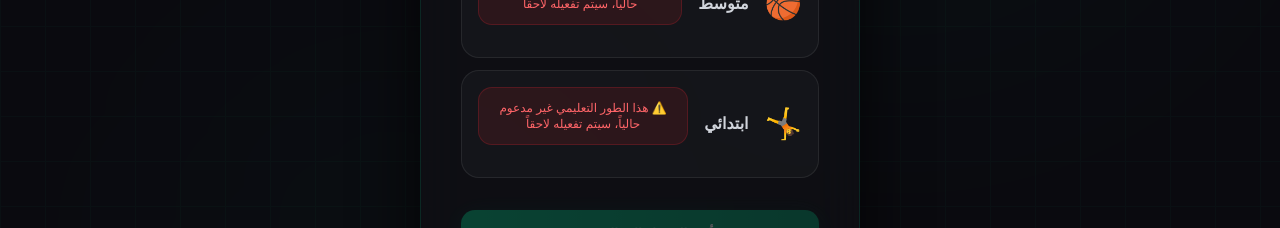
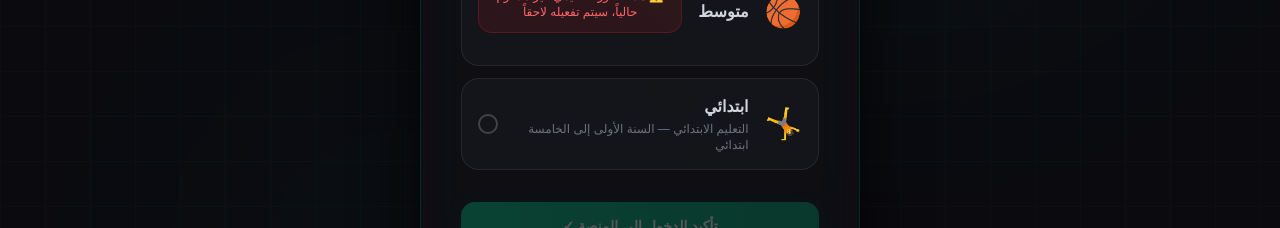
Before and after one commit to ronney0611-dev/EPS-HighSchool, a Next.js app: page /choose-level in a window 1280 px wide. Shown: the part 504-732 px from the top of the page. Built offline with nearby package versions, Linux system fonts and the light colour scheme; no server answers.

Commit message:
allow primaire logIn

```diff
--- a/app/choose-level/page.tsx
+++ b/app/choose-level/page.tsx
@@ -124,15 +124,7 @@ export default function ChooseLevel() {
                             >
                                 <span className="text-3xl">{level.emoji}</span>
                                 {
-                                    level.key !== 'lycee' ? (
-                                        <>
-                                            <div className={`font-bold text-base transition-colors ${isSelected ? 'text-white' : 'text-gray-300'}`}>
-                                                {level.label}
-                                            </div>
-                                            <div className="bg-red-500/10 border border-red-500/20 text-red-400 text-xs rounded-xl p-3 text-center font-medium mb-4">
-                                                ⚠️ هذا الطور التعليمي غير مدعوم حالياً، سيتم تفعيله لاحقاً
-                                            </div></>
-                                    ) : (
+                                    level.key !== 'cem' ? (
                                         <>
                                             <div className="flex-1 text-right">
                                                 <div className={`font-bold text-base transition-colors ${isSelected ? 'text-white' : 'text-gray-300'}`}>
@@ -143,6 +135,15 @@ export default function ChooseLevel() {
                                             <div className={`w-5 h-5 rounded-full border-2 flex items-center justify-center shrink-0 transition-all duration-200
                                                 ${isSelected ? 'border-emerald-500 bg-emerald-500' : 'border-white/20 bg-transparent'}`}>
                                                 {isSelected && <div className="w-2 h-2 rounded-full bg-white" />}
+                                            </div>
+                                        </>
+                                    ) : (
+                                        <>
+                                            <div className={`font-bold text-base transition-colors ${isSelected ? 'text-white' : 'text-gray-300'}`}>
+                                                {level.label}
+                                            </div>
+                                            <div className="bg-red-500/10 border border-red-500/20 text-red-400 text-xs rounded-xl p-3 text-center font-medium mb-4">
+                                                ⚠️ هذا الطور التعليمي غير مدعوم حالياً، سيتم تفعيله لاحقاً
                                             </div>
                                         </>
                                     )
```
